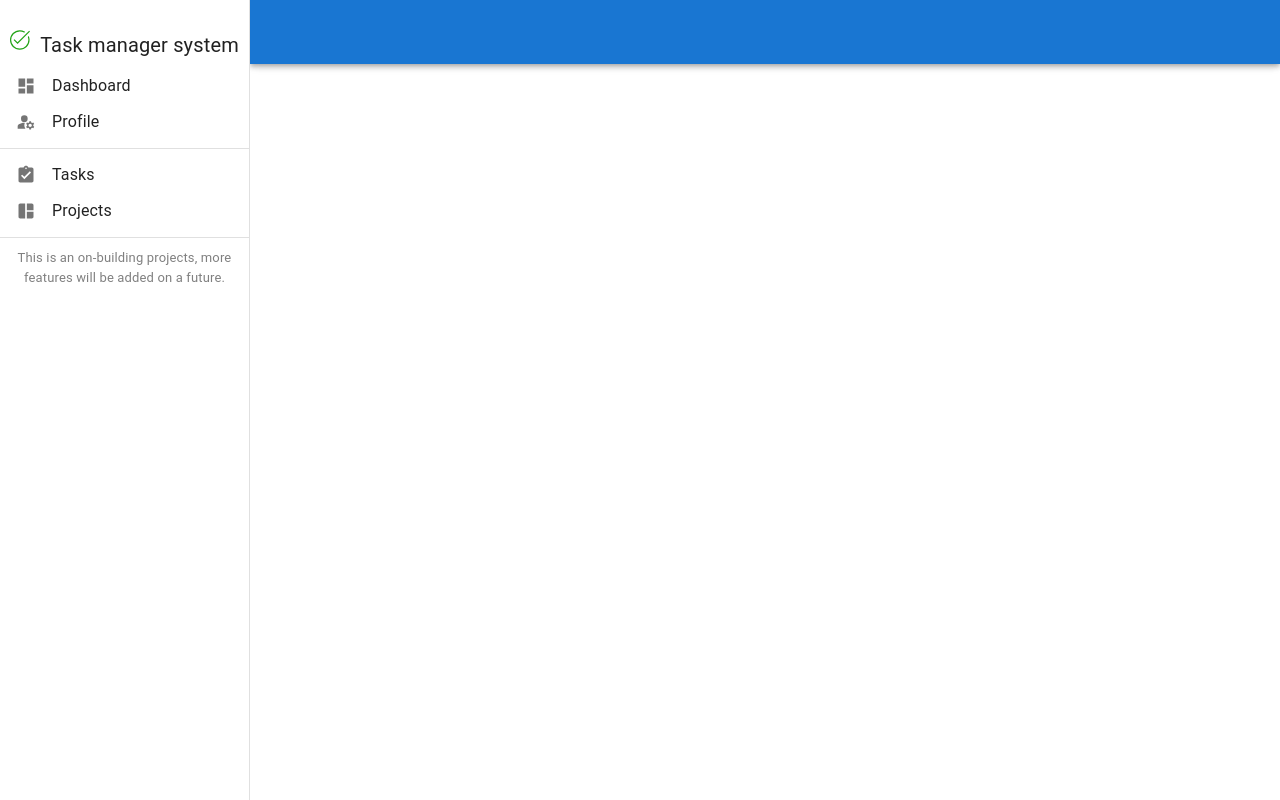
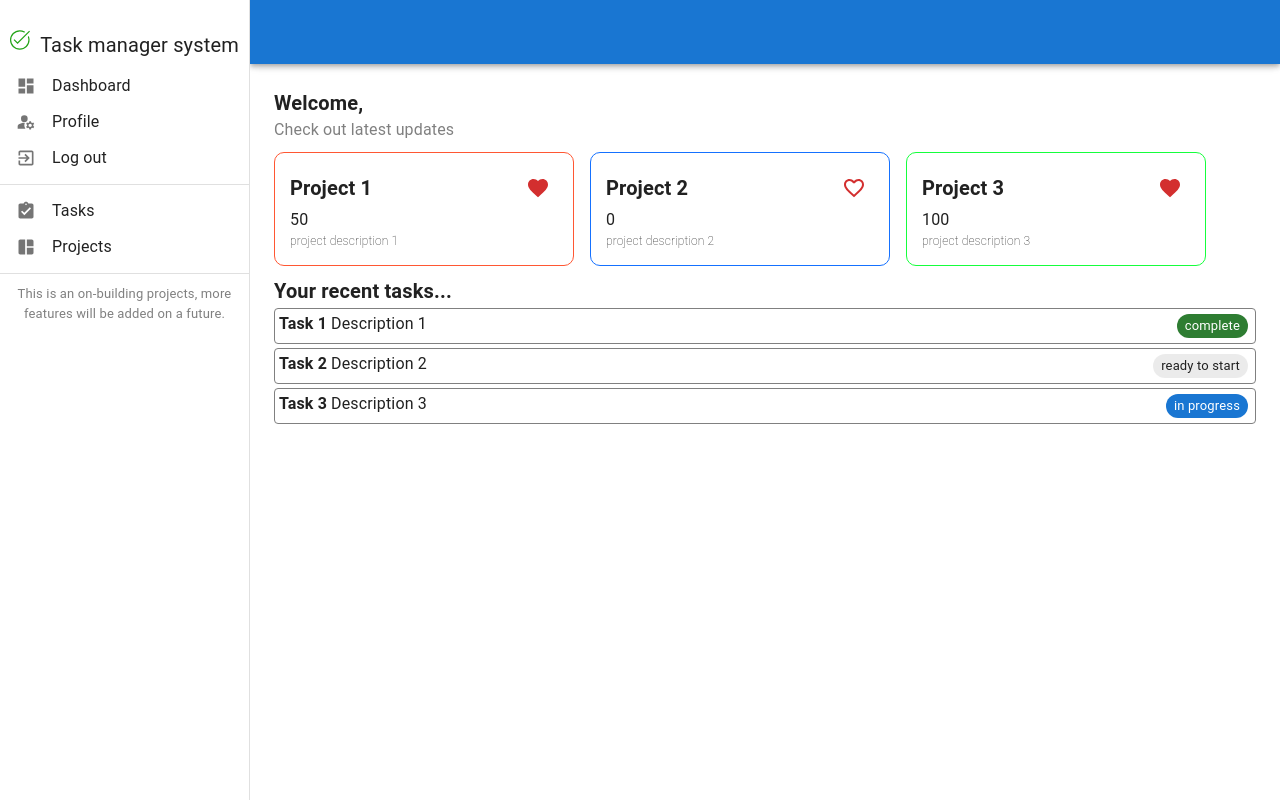
Before and after one commit to fernandoG494/task-manager-system, a React (Vite) app: page /dashboard in a window 1280 px wide. Before the commit this address led to /. Built offline with nearby package versions, Linux system fonts and the light colour scheme; no server answers; sample sign-in values are in the browser's storage.

Commit message:
Token session manage

```diff
--- a/src/App.tsx
+++ b/src/App.tsx
@@ -4,19 +4,28 @@ import { useDispatch } from "react-redux";
 import { useNavigate } from "react-router-dom";
 import { ToastContainer } from "react-toastify";
 
+import Router from "./routes/Router";
+import { validToken } from "./services/apiService";
 import { setRoute } from "./store/slices/route.slice";
-import Router from "./routes/Router";
 
 function App() {
   const navigate = useNavigate();
   const dispatch = useDispatch();
 
   useEffect(() => {
-    if (localStorage.getItem("token")) {
-      setTimeout(() => {
-        dispatch(setRoute("/"));
-        navigate("/");
-      }, 4000);
+    const token = localStorage.getItem("token");
+
+    if (token) {
+      validToken(token).then((isValid) => {
+        if (isValid) {
+          dispatch(setRoute("/dashboard"));
+          navigate("/dashboard");
+        } else {
+          localStorage.removeItem("token");
+          dispatch(setRoute("/login"));
+          navigate("/login");
+        }
+      });
     } else {
       dispatch(setRoute("/login"));
       navigate("/login");
--- /dev/null
+++ b/src/components/Layout/MenuList.tsx
@@ -0,0 +1,96 @@
+import {
+  Divider,
+  ListItemIcon,
+  ListItemText,
+  MenuItem,
+  MenuList,
+  Stack,
+} from "@mui/material";
+import { ReactSVG } from "react-svg";
+import { useDispatch } from "react-redux";
+import { useNavigate } from "react-router-dom";
+import DashboardIcon from "@mui/icons-material/Dashboard";
+import ExitToAppIcon from "@mui/icons-material/ExitToApp";
+import ManageAccountsIcon from "@mui/icons-material/ManageAccounts";
+import AutoAwesomeMosaicIcon from "@mui/icons-material/AutoAwesomeMosaic";
+import AssignmentTurnedInIcon from "@mui/icons-material/AssignmentTurnedIn";
+
+import IconLogo from "../../assets/svgs/check.svg";
+import { setRoute } from "../../store/slices/route.slice";
+
+const MenuItemsList = () => {
+  const navigate = useNavigate();
+  const dispatch = useDispatch();
+
+  const handleCloseSession = () => {
+    localStorage.removeItem("token");
+    dispatch(setRoute("/"));
+    navigate("/");
+  };
+
+  return (
+    <div className="sidemenu-bar-container">
+      <Stack direction="column">
+        <Stack direction="row" justifyContent="center">
+          <ReactSVG
+            src={IconLogo}
+            beforeInjection={(svg) => {
+              svg.setAttribute("style", "width: 20px;");
+              svg.querySelector("path")!.setAttribute("fill", "#22a316");
+            }}
+          />
+          <div className="task-text">Task manager system</div>
+        </Stack>
+        <Stack direction="column">
+          <MenuList>
+            <MenuItem>
+              <ListItemIcon>
+                <DashboardIcon fontSize="small" />
+              </ListItemIcon>
+              <ListItemText>Dashboard</ListItemText>
+            </MenuItem>
+            <MenuItem>
+              <ListItemIcon>
+                <ManageAccountsIcon fontSize="small" />
+              </ListItemIcon>
+              <ListItemText>Profile</ListItemText>
+            </MenuItem>
+
+            <MenuItem onClick={() => handleCloseSession()}>
+              <ListItemIcon>
+                <ExitToAppIcon fontSize="small" />
+              </ListItemIcon>
+              <ListItemText>Log out</ListItemText>
+            </MenuItem>
+          </MenuList>
+
+          <Divider />
+
+          <MenuList>
+            <MenuItem>
+              <ListItemIcon>
+                <AssignmentTurnedInIcon fontSize="small" />
+              </ListItemIcon>
+              <ListItemText>Tasks</ListItemText>
+            </MenuItem>
+            <MenuItem>
+              <ListItemIcon>
+                <AutoAwesomeMosaicIcon fontSize="small" />
+              </ListItemIcon>
+              <ListItemText>Projects</ListItemText>
+            </MenuItem>
+          </MenuList>
+
+          <Divider />
+
+          <div className="disclaimer-text">
+            This is an on-building projects, more features will be added on a
+            future.
+          </div>
+        </Stack>
+      </Stack>
+    </div>
+  );
+};
+
+export default MenuItemsList;
--- a/src/components/Layout/SideMenu.tsx
+++ b/src/components/Layout/SideMenu.tsx
@@ -1,84 +1,13 @@
-import {
-  Divider,
-  Drawer,
-  ListItemIcon,
-  ListItemText,
-  MenuItem,
-  MenuList,
-  Stack,
-} from "@mui/material";
+import { Drawer } from "@mui/material";
 
-import { ReactSVG } from "react-svg";
+import MenuItemsList from "./MenuList";
 import { ISideMenu } from "../../interfaces/layout.interface";
-
-import IconLogo from "../../assets/svgs/check.svg";
-import DashboardIcon from "@mui/icons-material/Dashboard";
-import ManageAccountsIcon from "@mui/icons-material/ManageAccounts";
-import AutoAwesomeMosaicIcon from "@mui/icons-material/AutoAwesomeMosaic";
-import AssignmentTurnedInIcon from "@mui/icons-material/AssignmentTurnedIn";
 
 import "../../styles/components/SideMenu.scss";
 
 const drawerWidth = 250;
 
 const SideMenu = ({ setIsClosing, setMobileOpen, mobileOpen }: ISideMenu) => {
-  const drawer = (
-    <div className="sidemenu-bar-container">
-      <Stack direction="column">
-        <Stack direction="row" justifyContent="center">
-          <ReactSVG
-            src={IconLogo}
-            beforeInjection={(svg) => {
-              svg.setAttribute("style", "width: 20px;");
-              svg.querySelector("path")!.setAttribute("fill", "#22a316");
-            }}
-          />
-          <div className="task-text">Task manager system</div>
-        </Stack>
-        <Stack direction="column">
-          <MenuList>
-            <MenuItem>
-              <ListItemIcon>
-                <DashboardIcon fontSize="small" />
-              </ListItemIcon>
-              <ListItemText>Dashboard</ListItemText>
-            </MenuItem>
-            <MenuItem>
-              <ListItemIcon>
-                <ManageAccountsIcon fontSize="small" />
-              </ListItemIcon>
-              <ListItemText>Profile</ListItemText>
-            </MenuItem>
-          </MenuList>
-
-          <Divider />
-
-          <MenuList>
-            <MenuItem>
-              <ListItemIcon>
-                <AssignmentTurnedInIcon fontSize="small" />
-              </ListItemIcon>
-              <ListItemText>Tasks</ListItemText>
-            </MenuItem>
-            <MenuItem>
-              <ListItemIcon>
-                <AutoAwesomeMosaicIcon fontSize="small" />
-              </ListItemIcon>
-              <ListItemText>Projects</ListItemText>
-            </MenuItem>
-          </MenuList>
-
-          <Divider />
-
-          <div className="disclaimer-text">
-            This is an on-building projects, more features will be added on a
-            future.
-          </div>
-        </Stack>
-      </Stack>
-    </div>
-  );
-
   const handleDrawerClose = () => {
     setIsClosing(true);
     setMobileOpen(false);
@@ -107,7 +36,7 @@ const SideMenu = ({ setIsClosing, setMobileOpen, mobileOpen }: ISideMenu) => {
           },
         }}
       >
-        {drawer}
+        <MenuItemsList />
       </Drawer>
       <Drawer
         variant="permanent"
@@ -120,7 +49,7 @@ const SideMenu = ({ setIsClosing, setMobileOpen, mobileOpen }: ISideMenu) => {
         }}
         open
       >
-        {drawer}
+        <MenuItemsList />
       </Drawer>
     </div>
   );
--- a/src/pages/Containers/DashboardContainer.tsx
+++ b/src/pages/Containers/DashboardContainer.tsx
@@ -36,15 +36,24 @@ const DashboardContainer = () => {
   };
 
   useEffect(() => {
-    validToken(token?.slice(1, -1))
-      .then((res) => setIsValid(res))
-      .catch((error) => error);
+    const verifyToken = async () => {
+      if (token) {
+        const isValid = await validToken(token.slice(1, -1));
+        setIsValid(isValid);
+        if (!isValid) {
+          localStorage.removeItem("token");
+          dispatch(setRoute("/login"));
+          navigate("/login");
+        }
+      } else {
+        setIsValid(false);
+        dispatch(setRoute("/login"));
+        navigate("/login");
+      }
+    };
 
-    if (!isValid) {
-      dispatch(setRoute("/login"));
-      navigate("/login");
-    }
-  }, []);
+    verifyToken();
+  }, [token]);
 
   return (
     <Box sx={{ display: "flex" }}>
--- a/src/pages/Sections/DashboardPage.tsx
+++ b/src/pages/Sections/DashboardPage.tsx
@@ -39,6 +39,7 @@ const DashboardPage = () => {
                     creationDate={creationDate}
                     description={description}
                     favorite={favorite}
+                    key={name}
                     name={name}
                     progress={progress}
                     tags={tags}
@@ -56,6 +57,7 @@ const DashboardPage = () => {
               return (
                 <TaskItem
                   description={description}
+                  key={name}
                   name={name}
                   status={status}
                 />
--- a/src/routes/Router.tsx
+++ b/src/routes/Router.tsx
@@ -1,21 +1,22 @@
 import { Route, Routes } from "react-router-dom";
+
+import ErrorPage from "../pages/ErrorPage";
+import TaskPage from "../pages/Sections/TasksPage";
+import ProfilePage from "../pages/Sections/ProfilePage";
+import ProjectsPage from "../pages/Sections/ProjectsPage";
+import DashboardPage from "../pages/Sections/DashboardPage";
 import DashboardContainer from "../pages/Containers/DashboardContainer";
 import LoginRegisterContainer from "../pages/Containers/LoginRegisterContainer";
-import ErrorPage from "../pages/ErrorPage";
-import ProfilePage from "../pages/Sections/ProfilePage";
-import TaskPage from "../pages/Sections/TasksPage";
-import ProjectsPage from "../pages/Sections/ProjectsPage";
-import DashboardPage from "../pages/Sections/DashboardPage";
 
 const Router = () => {
   return (
     <Routes>
       <Route path="/login" element={<LoginRegisterContainer />} />
       <Route path="/" element={<DashboardContainer />}>
-        <Route path="/dashboard" element={<DashboardPage />} />
-        <Route path="/profile" element={<ProfilePage />} />
-        <Route path="/tasks" element={<TaskPage />} />
-        <Route path="/projects" element={<ProjectsPage />} />
+        <Route index path="dashboard" element={<DashboardPage />} />
+        <Route path="profile" element={<ProfilePage />} />
+        <Route path="tasks" element={<TaskPage />} />
+        <Route path="projects" element={<ProjectsPage />} />
       </Route>
 
       <Route path="/*" element={<ErrorPage />} />
--- a/src/services/apiService.ts
+++ b/src/services/apiService.ts
@@ -38,9 +38,12 @@ export const validToken = async (token: string | null | undefined) => {
     headers: { Authorization: `Bearer ${token}` },
   };
 
-  const tokenInfo = await api.get("/user/check-token", config);
+  let tokenInfo;
+  if (token) {
+    tokenInfo = await api.get("/user/check-token", config);
+  }
 
-  if (tokenInfo.status === 200) {
+  if (tokenInfo && tokenInfo.status === 200) {
     return true;
   } else {
     return false;
```
